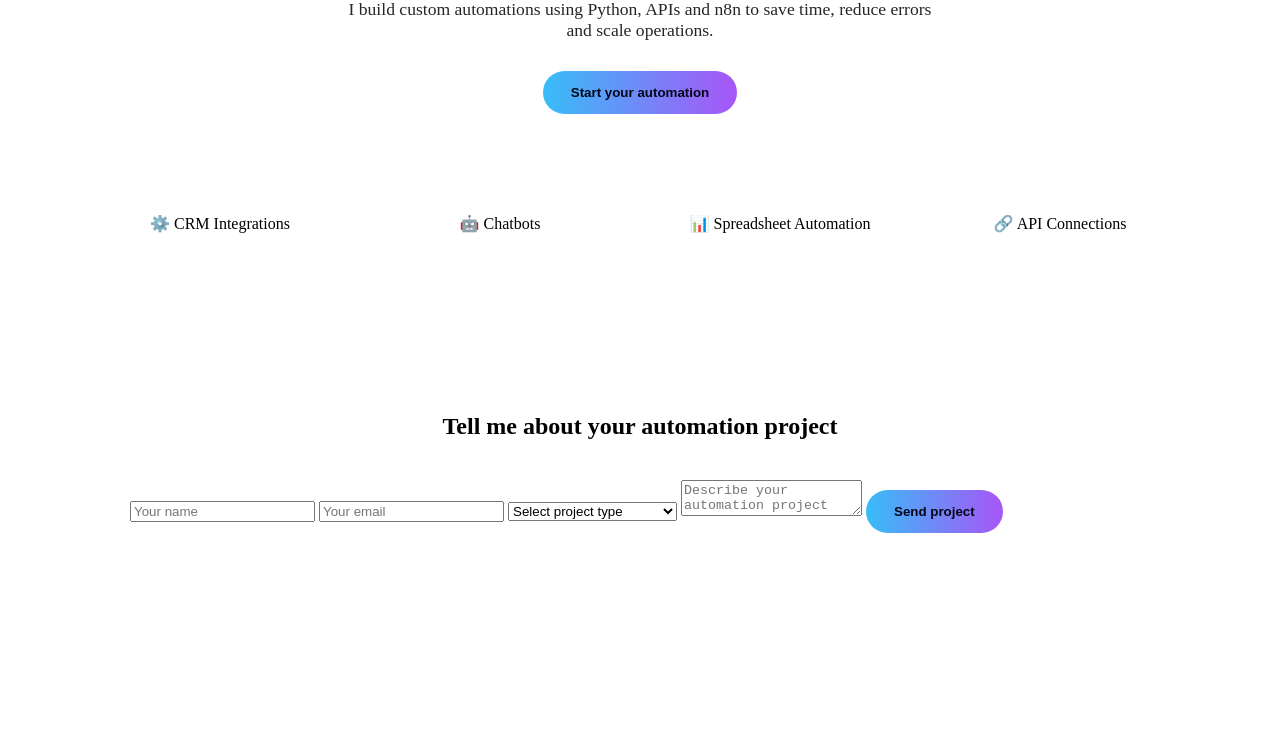
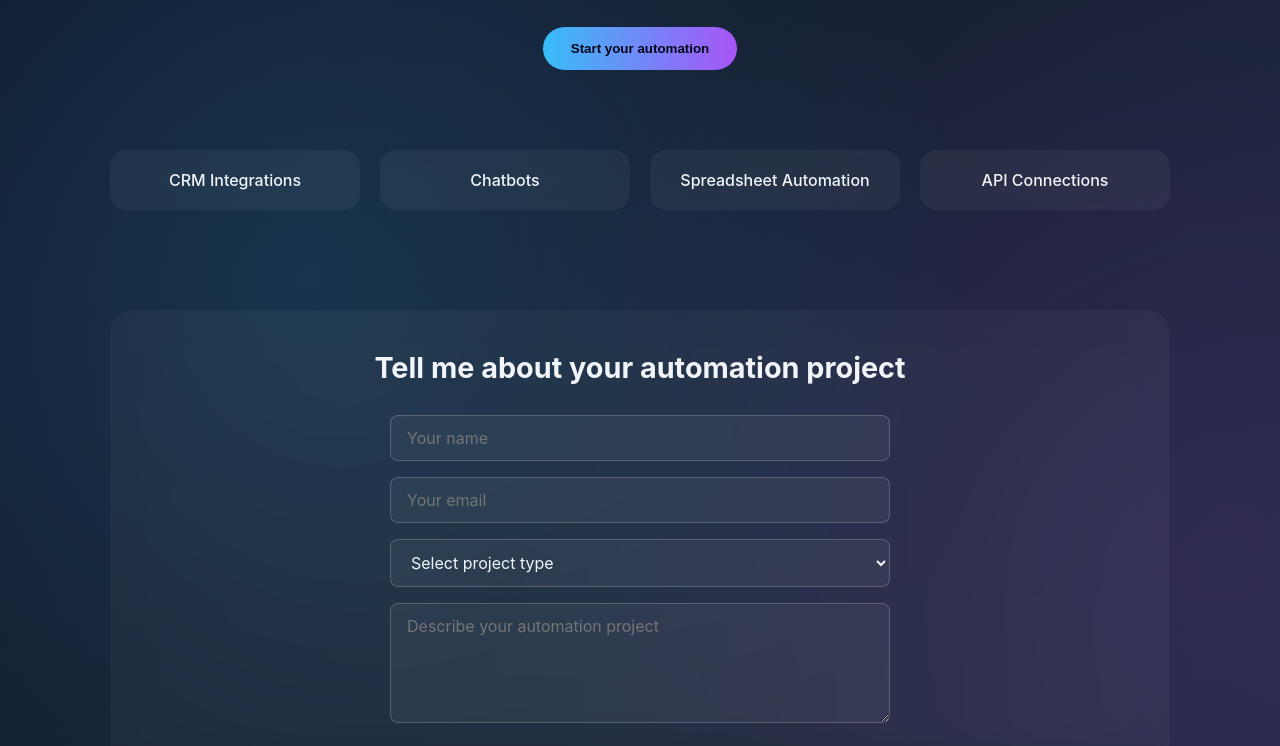
Before and after one commit to gabriel-lmmachado/landing-page-typescript, a website built with Vite: page index.html in a window 1280 px wide. Shown: the part 204-950 px from the top of the page. Before the commit the page ends 881 px from the top, so only its background shows below. Built offline with nearby package versions, Linux system fonts and the light colour scheme.

Commit message:
style: add animated background and modern layout

```diff
--- a/index.html
+++ b/index.html
@@ -13,10 +13,10 @@
     </section>
 
     <section class="features">
-      <div class="feature">⚙️ CRM Integrations</div>
-      <div class="feature">🤖 Chatbots</div>
-      <div class="feature">📊 Spreadsheet Automation</div>
-      <div class="feature">🔗 API Connections</div>
+      <div class="feature"> CRM Integrations</div>
+      <div class="feature"> Chatbots</div>
+      <div class="feature"> Spreadsheet Automation</div>
+      <div class="feature"> API Connections</div>
     </section>
 
     <section id="contact">
--- a/src/main.ts
+++ b/src/main.ts
@@ -1,8 +1,10 @@
+import "./style.css";
+
 const form = document.getElementById("contact-form") as HTMLFormElement;
 const background = document.querySelector(".background") as HTMLElement;
-import "./style.css";
+const ctaButton = document.getElementById("cta") as HTMLButtonElement;
 
-
+// Efeito parallax no background com movimento do mouse
 window.addEventListener("mousemove", (e) => {
   background.style.transform = `translate(
     ${e.clientX * 0.01}px,
@@ -10,6 +12,24 @@ window.addEventListener("mousemove", (e) => {
   )`;
 });
 
+// Efeito interativo no botão CTA
+ctaButton.addEventListener("mouseenter", () => {
+  ctaButton.style.backgroundColor = "#06b6d4";
+});
+
+ctaButton.addEventListener("mouseleave", () => {
+  ctaButton.style.backgroundColor = "#38bdf8";
+});
+
+// Scroll para seção de contato ao clicar no CTA
+ctaButton.addEventListener("click", () => {
+  const contactSection = document.getElementById("contact");
+  if (contactSection) {
+    contactSection.scrollIntoView({ behavior: "smooth" });
+  }
+});
+
+// Envio do formulário
 form.addEventListener("submit", async (event) => {
   event.preventDefault();
 
@@ -20,6 +40,7 @@ form.addEventListener("submit", async (event) => {
     description: (document.getElementById("description") as HTMLTextAreaElement).value,
   };
 
+  try {
     await fetch("https://SEU_WEBHOOK_N8N", {
       method: "POST",
       headers: { "Content-Type": "application/json" },
@@ -28,4 +49,8 @@ form.addEventListener("submit", async (event) => {
 
     alert("Your project has been sent successfully!");
     form.reset();
+  } catch (error) {
+    console.error("Erro ao enviar formulário:", error);
+    alert("Erro ao enviar. Tente novamente.");
+  }
 });
--- a/src/style.css
+++ b/src/style.css
@@ -1,3 +1,34 @@
+* {
+  margin: 0;
+  padding: 0;
+  box-sizing: border-box;
+}
+
+body {
+  background: linear-gradient(135deg, #0f172a, #1e293b);
+  color: #f1f5f9;
+  font-family: -apple-system, BlinkMacSystemFont, "Segoe UI", Roboto, Oxygen, Ubuntu, Cantarell, sans-serif;
+  overflow-x: hidden;
+}
+
+.background {
+  position: fixed;
+  top: 0;
+  left: 0;
+  width: 120%;
+  height: 120%;
+  background: radial-gradient(circle at 20% 50%, rgba(56, 189, 248, 0.15) 0%, transparent 50%),
+              radial-gradient(circle at 80% 80%, rgba(168, 85, 247, 0.15) 0%, transparent 50%);
+  pointer-events: none;
+  z-index: 0;
+  transition: transform 0.1s ease-out;
+}
+
+main {
+  position: relative;
+  z-index: 1;
+}
+
 .container {
   max-width: 1100px;
   margin: auto;
@@ -63,5 +94,48 @@ button:hover {
 
 #contact h2 {
   text-align: center;
-  margin-bottom: 20px;
+  margin-bottom: 30px;
+  font-size: 1.8rem;
 }
+
+#contact-form {
+  display: flex;
+  flex-direction: column;
+  gap: 16px;
+  max-width: 500px;
+  margin: 0 auto;
+}
+
+#contact-form input,
+#contact-form select,
+#contact-form textarea {
+  padding: 12px 16px;
+  border-radius: 8px;
+  border: 1px solid rgba(255, 255, 255, 0.2);
+  background: rgba(255, 255, 255, 0.05);
+  color: #f1f5f9;
+  font-size: 1rem;
+  font-family: inherit;
+  transition: border-color 0.3s, background-color 0.3s;
+}
+
+#contact-form input:focus,
+#contact-form select:focus,
+#contact-form textarea:focus {
+  outline: none;
+  border-color: rgba(56, 189, 248, 0.6);
+  background: rgba(255, 255, 255, 0.08);
+}
+
+#contact-form textarea {
+  resize: vertical;
+  min-height: 120px;
+}
+
+#contact-form button {
+  margin-top: 10px;
+}
+
+#contact-form button:active {
+  transform: translateY(-1px);
+}
```
Lines whose indentation alone changed are shown as unchanged.
